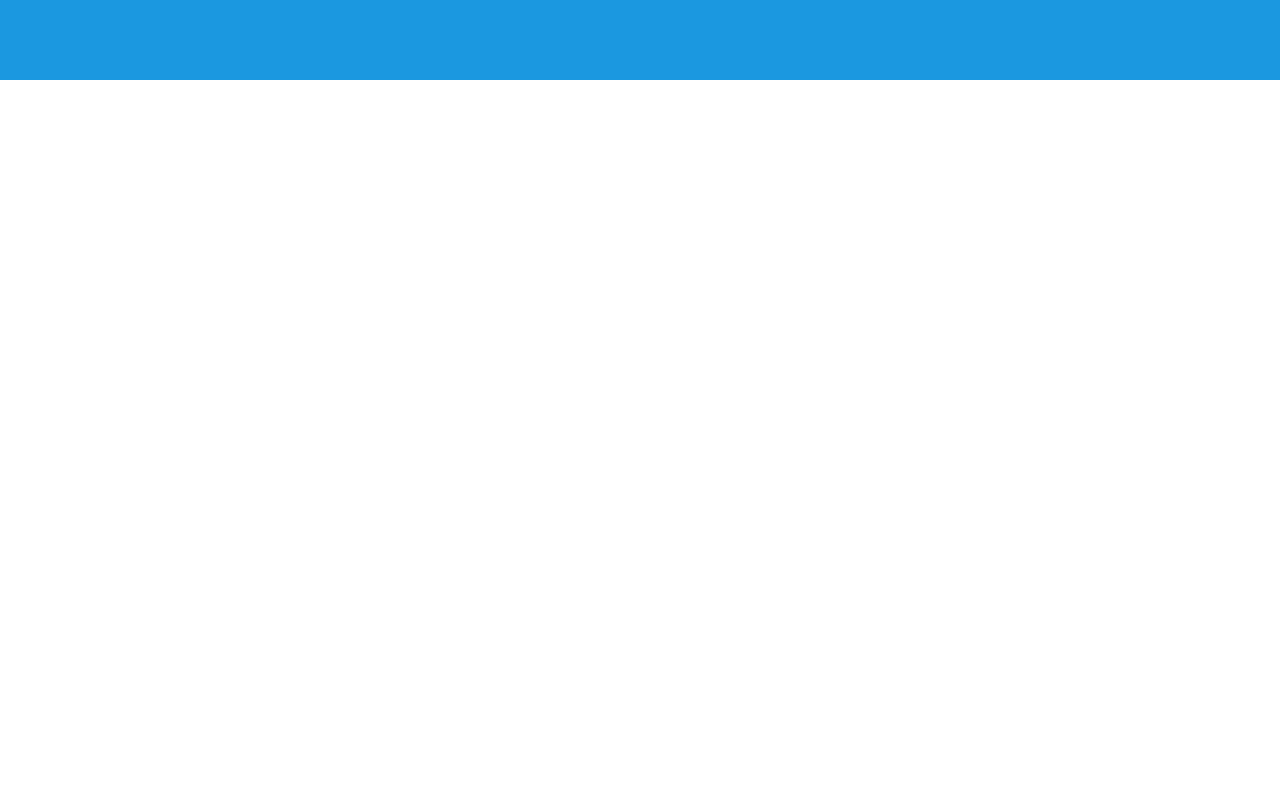
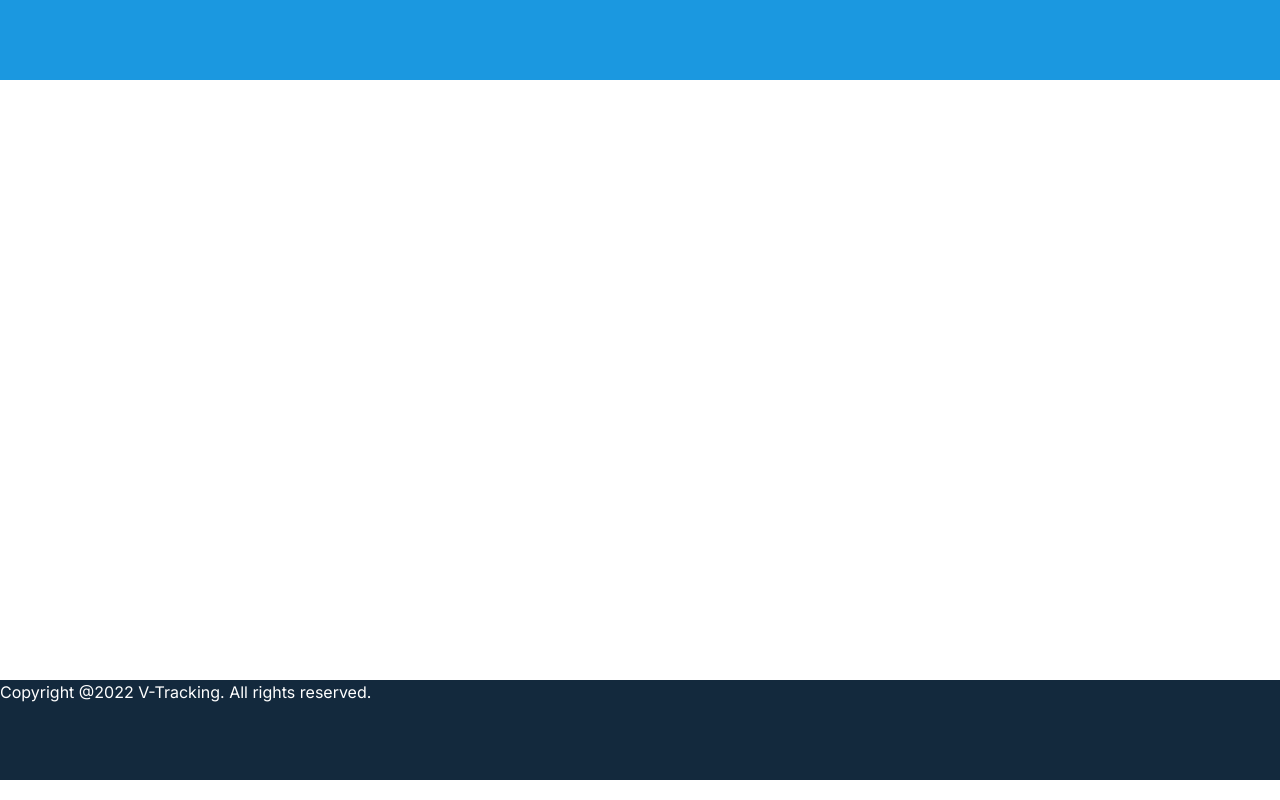
Before and after one commit to lcpthanh/lcpthanh.github.io, a website: page index.html in a window 1280 px wide. Shown: the top 800 px of the page. Drawn offline with nearby package versions, Linux system fonts and the light colour scheme.

Commit message:
Update style.css

```diff
--- a/style.css
+++ b/style.css
@@ -7,14 +7,16 @@ body {
 header {
 	height: 80px;
 	background-color: #1B98E0;
+	color: white;
 }
 main {
-	height: 1000px;
+	height: 600px;
 	background-color: white;
 }
 footer {
 	height: 100px;
 	background-color: #13293D;
+	color: white;
 }
 .logo {
 	font-family: Yellowtail;
```
